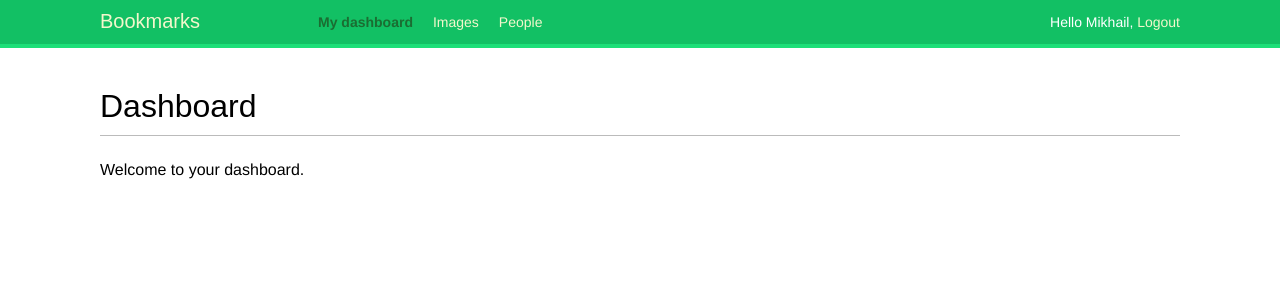
After one commit to mikezigberman/social_network, a Django app: page /account/ in a window 1280 px wide. The commit adds this page. Shown: the top 300 px of the page. Run offline with Django 4.2, Linux system fonts and the light colour scheme; a user stored in the database is signed in; some web fonts are replaced.

Commit message:
sn: creating an login and logout view

```diff
--- /dev/null
+++ b/social_network/account/templates/account/dashboard.html
@@ -0,0 +1,8 @@
+{% extends "base.html" %}
+
+{% block title %}Dashboard{% endblock %}
+
+{% block content %}
+    <h1>Dashboard</h1>
+    <p>Welcome to your dashboard.</p>
+{% endblock %}
--- a/social_network/account/templates/base.html
+++ b/social_network/account/templates/base.html
@@ -9,6 +9,27 @@
 <body>
     <div id="header">
         <span class="logo">Bookmarks</span>
+        {% if request.user.is_authenticated %}
+            <ul class="menu">
+                <li {% if section == "dashboard" %}class="selected"{% endif %}>
+                    <a href="{% url "dashboard" %}">My dashboard</a>
+                </li>
+                <li {% if section == "images" %}class="selected"{% endif %}>
+                    <a href="#">Images</a>
+                </li>
+                <li {% if section == "people" %}class="selected"{% endif %}>
+                    <a href="#">People</a>
+                </li>
+            </ul>
+        {% endif %}
+        <span class="user">
+            {% if request.user.is_authenticated %}
+                Hello {{ request.user.first_name|default:request.user.username }},
+                <a href="{% url "logout" %}">Logout</a>
+            {% else %}
+                <a href="{% url "login" %}">Log-in</a>
+            {% endif %}
+        </span>
     </div>
     <div id="content">
         {% block content %}
--- a/social_network/account/urls.py
+++ b/social_network/account/urls.py
@@ -1,6 +1,10 @@
 from django.urls import path
+from django.contrib.auth import views as auth_views
 from . import views
 
 urlpatterns = [
-    path('login/', views.user_login, name='login'),
+    # path('login/', views.user_login, name='login'),
+    path('login/', auth_views.LoginView.as_view(), name='login'),
+    path('logout/', auth_views.LogoutView.as_view(), name='logout'),
+    path('', views.dashboard, name='dashboard'),
 ]
--- a/social_network/account/views.py
+++ b/social_network/account/views.py
@@ -1,6 +1,7 @@
 from django.http import HttpResponse
 from django.shortcuts import render
 from django.contrib.auth import authenticate, login
+from django.contrib.auth.decorators import login_required
 from .forms import LoginForm
 
 def user_login(request):
@@ -22,3 +23,8 @@ def user_login(request):
     else:
         form = LoginForm()
     return render(request, 'account/login.html', {'form': form})
+
+@login_required
+def dashboard(request):
+    return render(request, 'account/dashboard.html',
+                  {'section': 'dashboard'})
--- a/social_network/bookmarks/settings.py
+++ b/social_network/bookmarks/settings.py
@@ -122,3 +122,7 @@ STATIC_URL = 'static/'
 # https://docs.djangoproject.com/en/4.1/ref/settings/#default-auto-field
 
 DEFAULT_AUTO_FIELD = 'django.db.models.BigAutoField'
+
+LOGIN_REDIRECT_URL = 'dashboard'
+LOGIN_URL = 'login'
+LOGOUT_URL = 'logout'
```
Also changed, not shown: social_network/account/templates/registration/logged_out.html (added, +11 -0 lines), social_network/account/templates/registration/login.html (added, +23 -0 lines), social_network/db.sqlite3.
